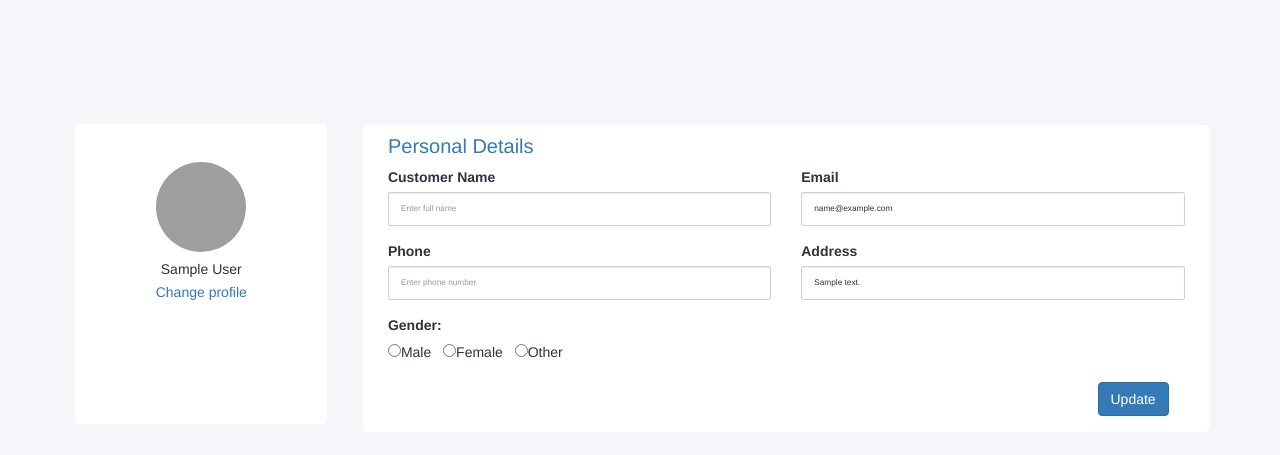
After one commit to AbhinavJaiju/ecommerce, a PHP site: page /ecommerce/editprofile.php?id=1 in a window 1280 px wide. The commit adds this page. Shown: the top 455 px of the page. Run offline with PHP 8.4, Linux system fonts and the light colour scheme; the visitor is signed in with stand-in values (Sample User, id 1); tables that the repository leaves empty or names only in its code hold one stand-in row (values such as "Sample post"); data that the repository does not hold is empty; grey boxes are pictures that could not be loaded.

Commit message:
Adds manage account page

```diff
--- /dev/null
+++ b/frontend/Front-endview/editprofile.php
@@ -0,0 +1,197 @@
+<!DOCTYPE html>
+<html lang="en">
+<head>
+    <meta charset="UTF-8">
+    <meta http-equiv="X-UA-Compatible" content="IE=edge">
+    <meta name="viewport" content="width=device-width, initial-scale=1.0">
+    <title>Document</title>
+    <link rel="stylesheet" href="https://maxcdn.bootstrapcdn.com/bootstrap/3.4.1/css/bootstrap.min.css">
+  <script src="https://ajax.googleapis.com/ajax/libs/jquery/3.6.0/jquery.min.js"></script>
+  <script src="https://maxcdn.bootstrapcdn.com/bootstrap/3.4.1/js/bootstrap.min.js"></script>
+
+  <style>
+  body {
+    margin: 0;
+    padding-top: 40px;
+    color: #2e323c;
+    background: #f5f6fa;
+    position: relative;
+    height: 100%;
+}
+.account-settings .user-profile {
+    margin: 0 0 1rem 0;
+    padding-bottom: 1rem;
+    text-align: center;
+}
+.account-settings .user-profile .user-avatar {
+    margin: 0 0 1rem 0;
+}
+.account-settings .user-profile .user-avatar img {
+    width: 90px;
+    height: 90px;
+    -webkit-border-radius: 100px;
+    -moz-border-radius: 100px;
+    border-radius: 100px;
+}
+.account-settings .user-profile h5.user-name {
+    margin: 0 0 0.5rem 0;
+}
+.account-settings .user-profile h6.user-email {
+    margin: 0;
+    font-size: 0.8rem;
+    font-weight: 400;
+    color: #9fa8b9;
+}
+.form-control {
+    border: 1px solid #cfd1d8;
+    -webkit-border-radius: 2px;
+    -moz-border-radius: 2px;
+    border-radius: 2px;
+    font-size: .825rem;
+    background: #ffffff;
+    color: #2e323c;
+}
+
+.card {
+    background: #ffffff;k
+    -webkit-border-radius: 5px;
+    -moz-border-radius: 5px;
+    border-radius: 5px;
+    border: 0;
+    margin-bottom: 1rem;
+}
+
+</style>
+</head>
+
+<body>
+<div class="container">
+<div class="row gutters">
+<div class="col-xl-3 col-lg-3 col-md-12 col-sm-12 col-12" >
+<div class="card h-100" style="height:300px;margin-right:2%;margin-left:2%;margin-top:32%">
+	<div class="card-body">
+		<div class="account-settings">
+			<div class="user-profile">
+				<div class="user-avatar">
+					<img style="margin-top:15%;"
+					src="https://bootdey.com/img/Content/avatar/avatar7.png" alt="Maxwell Admin">
+				</div>
+				<h5 class="user-name"><?php
+        session_start();
+                      echo $_SESSION['uname'];?></h5>
+				<a>Change profile</a>
+			</div>
+
+		</div>
+	</div>
+</div>
+</div>
+<div class="col-xl-9 col-lg-9 col-md-12 col-sm-12 col-12">
+<div class="card h-100">
+<form action="editprofile.php" method="post">
+<?php
+include "config.php";
+session_start();
+
+if(isset($_POST['submit'])){
+  $sql_query= "Update customers set customerName='".$_POST["uname"]."', email='".$_POST["eMail"]."', phoneNumber='".$_POST["phone"]."', address='".$_POST["Address"]."' where customerId=".$_SESSION["id"];
+  //echo $sql_query;
+  $result=$conn->query($sql_query);
+  //echo $result;
+
+  if ( $result=== TRUE) {
+
+
+     $_SESSION['uname']=$_POST['uname'];
+     $conn->close();
+    header("Location:http://localhost/ecommerce/frontend/Front-endview/myaccount.php");
+} else {
+  echo "Error : " . $conn->error;
+}
+
+
+
+    }
+    else{
+      include 'config.php';
+      $sql_query= "select * from customers where customerId=".$_GET["id"];
+
+        //echo $sql_query;
+        $result = $conn->query($sql_query);
+        if ($result->num_rows > 0) {
+          $row;
+          while($row = $result->fetch_assoc()) {
+
+              echo '<div class="card-body" style="margin-top:10%;margin-right:3%;margin-left:3%">
+              <div class="row gutters">
+                <div class="col-xl-12 col-lg-12 col-md-12 col-sm-12 col-12">
+                  <h6 class="mb-2 text-primary" style="font-weight:15px;font-size:20px;">Personal Details</h6>
+                </div>
+
+                <div class="col-xl-6 col-lg-6 col-md-6 col-sm-6 col-12">
+
+
+                  <div class="form-group">
+                  <input type="text" class="form-control" name="id"style="display:none">
+                    <label for="fullName">Customer Name</label>
+                    <input type="text" class="form-control" value="'.$row["customerName"].'" name="uname" placeholder="Enter full name">
+                  </div>
+                </div>
+                <div class="col-xl-6 col-lg-6 col-md-6 col-sm-6 col-12">
+                  <div class="form-group">
+                    <label for="eMail">Email</label>
+                    <input type="email" class="form-control" name="eMail" value="'.$row["email"].'" placeholder="Enter email ID">
+                  </div>
+                </div>
+                <div class="col-xl-6 col-lg-6 col-md-6 col-sm-6 col-12">
+                  <div class="form-group">
+                    <label for="phone">Phone</label>
+                    <input type="text" class="form-control" name="phone" value="'.$row["phoneNumber"].'" placeholder="Enter phone number">
+                  </div>
+                </div>
+                <div class="col-xl-6 col-lg-6 col-md-6 col-sm-6 col-12">
+                  <div class="form-group">
+                    <label for="Address">Address</label>
+                    <input type="name" class="form-control" name="Address"value="'.$row["address"].'" placeholder="Enter Address">
+                  </div>
+                </div>
+              </div>
+              <div class="row gutters">
+                <div class="col-xl-12 col-lg-12 col-md-12 col-sm-12 col-12">
+                <label for="gender" style="margin-right: 15%;">Gender: </label><br>
+                      <input type="radio" name="gender" id="male" ';if($row["gender"]=="Male")echo'checked'; echo' value="Male">Male
+                      <input type="radio" name="gender" id="female" ';if($row["gender"]=="Female")echo'checked'; echo' value="Female"style="margin-left:1%;" >Female
+                      <input type="radio" name="gender" id="other" ';if($row["gender"]=="Other")echo'checked'; echo' value="Other"style="margin-left:1%;">Other <br><br>
+                </div>
+                <div class="col-xl-12 col-lg-12 col-md-12 col-sm-12 col-12">
+                  <div class="text-right">
+                    <button style="margin-right:2%;margin-bottom:2%;" type="submit" id="submit" name="submit" class="btn btn-primary">Update</button>
+                  </div>
+                </div>
+
+            </div>';
+
+          }
+          $conn->close();
+          //echo "Record deleted successfully";
+        } else {
+
+          echo "Error deleting record: " . $conn->error;
+        }
+        echo $row[0];
+        $count=count($row);
+       //echo $count;
+
+    }
+
+
+
+?>
+
+</form>
+</div>
+</div>
+</div>
+</div>
+</body>
+</html>
--- a/frontend/Front-endview/navigation.php
+++ b/frontend/Front-endview/navigation.php
@@ -60,6 +60,7 @@ include "config.php";
             <div class="col-lg-3">
                 <div class="header__right">
                     <div class="header__right__auth">
+                        <a href="myaccount.php" style="font-weight: bold; font-size: large;">
                         <?php
                         if ($_SESSION['uname']) {
 
@@ -72,7 +73,7 @@ include "config.php";
                         }
 
                         ?>
-
+                        </a>
                     </div>
 
                     <ul class="header__right__widget">
```
Also changed, not shown: frontend/Front-endview/changepass.php (added, +85 -0 lines), frontend/Front-endview/myaccount.php (added, +332 -0 lines).
